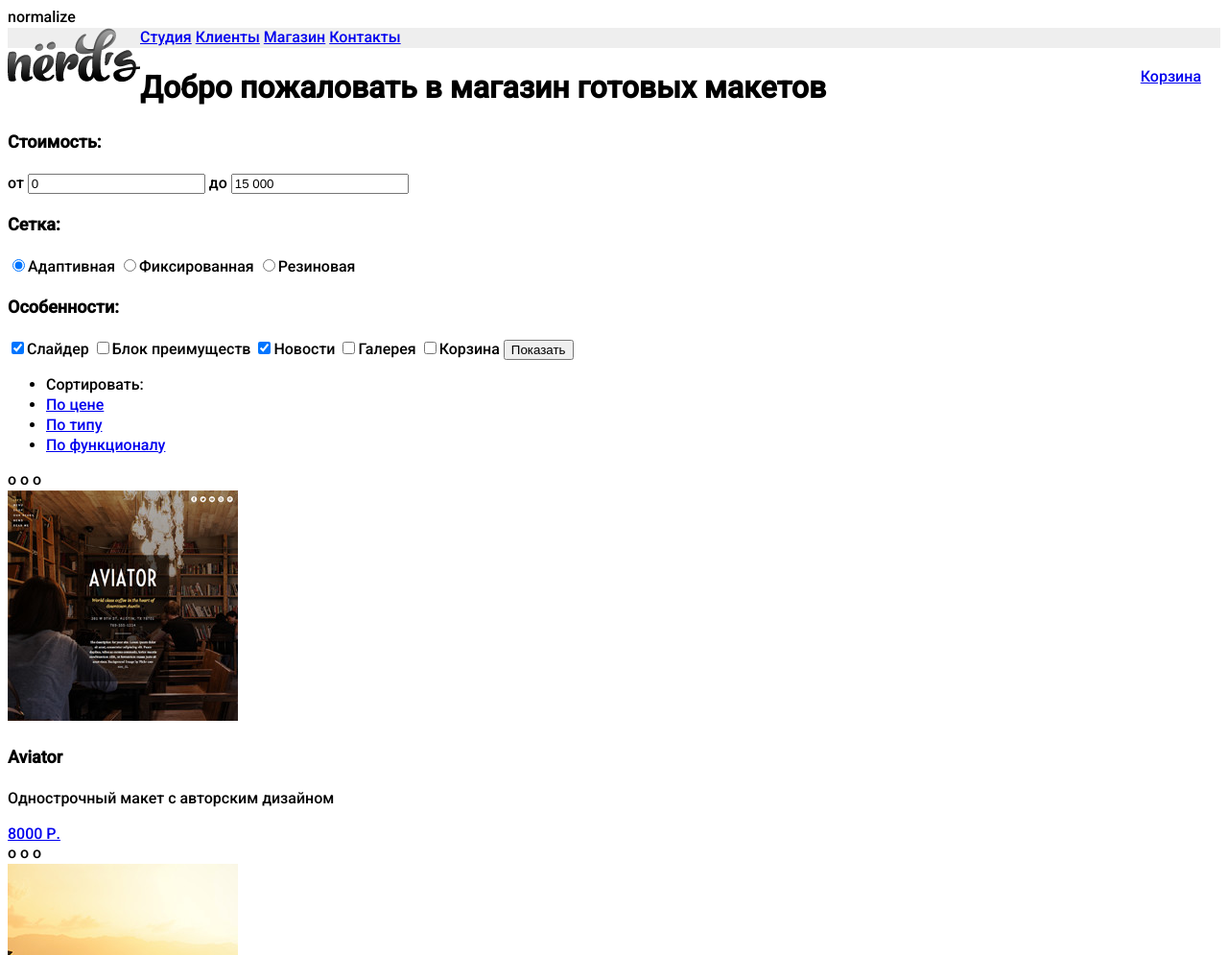
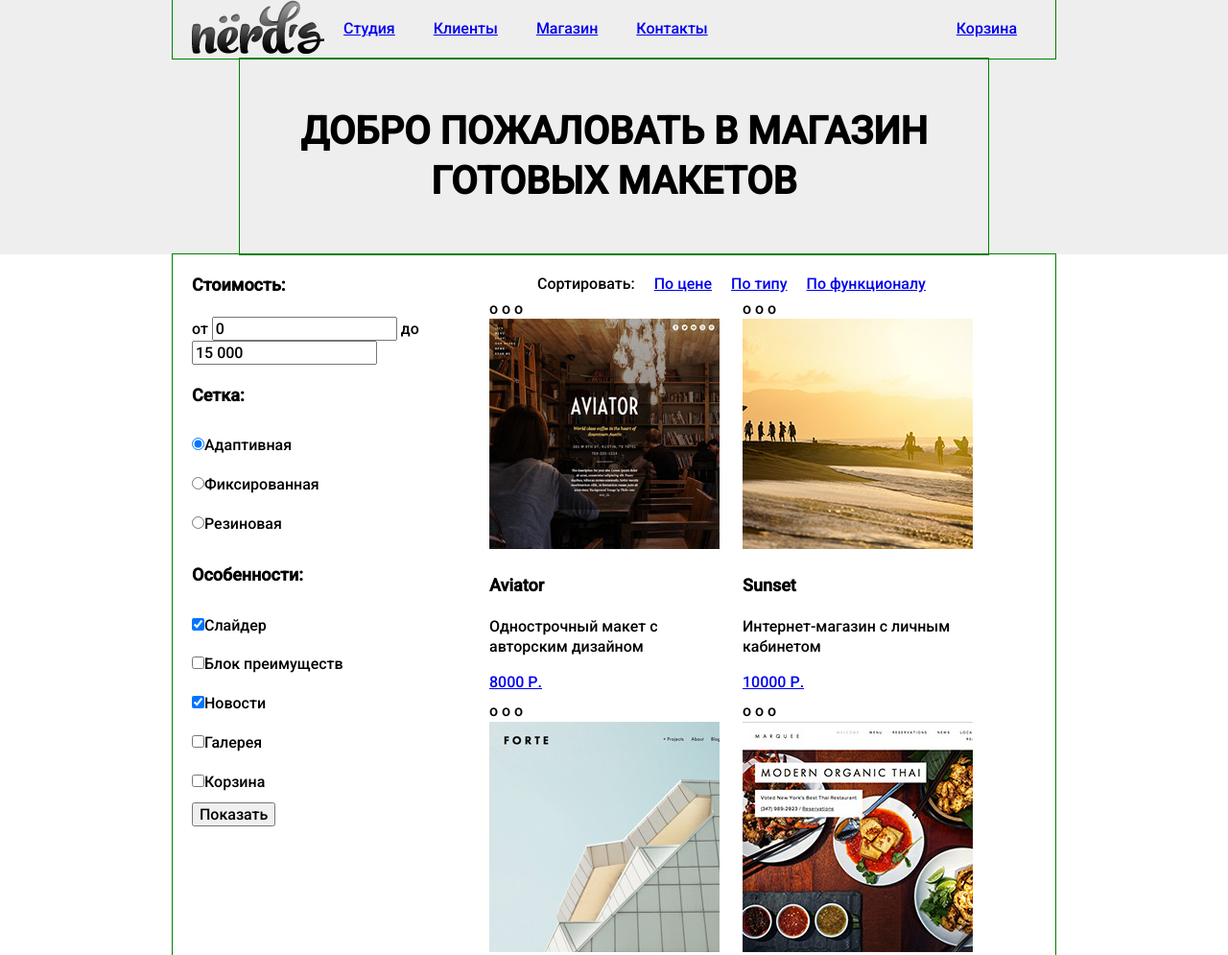
Before and after one commit to rikkihime/Nerds, a plain HTML site: page catalog.html in a window 1280 px wide. Shown: the top 995 px of the page at 96% size. Drawn offline with Linux system fonts and the light colour scheme.

Commit message:
сетка второй страницы доделана

```diff
--- a/catalog.html
+++ b/catalog.html
@@ -3,25 +3,35 @@
 	<head>
 		<title>Nerd's - Креативная веб-студия</title>
 		<meta charset="utf-8">
-        normalize
+        <link href="css/normalize.css" rel="stylesheet">
         <link href="https://fonts.googleapis.com/css?family=Roboto:500&amp;subset=latin,cyrillic" rel="stylesheet">
         <link href="css/style.css" rel="stylesheet">
 	</head>
 	<body>
+
 	    <header class="main-header">
-			<div>
-				<a class="logo" href="#">nerds.ru</a>
-				<nav>
-					<a href="#">Студия</a>
+
+            <div class="container clearfix">
+
+				<a class="logo" href="index.html">nerds.ru</a>
+
+				<nav class="main-navigation">
+
+					<a href="index.html">Студия</a>
 					<a href="#">Клиенты</a>
 					<a href="#">Магазин</a>
 					<a href="#">Контакты</a>
 				</nav>
+
 				<a class="cart" href="#">Корзина</a>
+
 			</div>
+
+            <h1 class="catalog-title container">Добро пожаловать в магазин готовых макетов</h1>
+
 		</header>
 
-		<h1 class="catalog-title">Добро пожаловать в магазин готовых макетов </h1>
+		<div class="container clearfix">
 
             <aside class="filters">
 
@@ -49,6 +59,8 @@
 
                     <h3 class="filters-title">Сетка:</h3>
 
+                    <div class="radio-filters">
+
                         <label>
                             <input type="radio" name="rb" value="radio1" checked>Адаптивная
                         </label>
@@ -58,6 +70,8 @@
                         <label>
                             <input type="radio" name="rb" value="radio3">Резиновая
                         </label>
+
+                    </div>
 
                     <h3 class="filters-title">Особенности:</h3>
 
@@ -85,7 +99,7 @@
 
             <div class="content">
 
-            <div class="sorting">
+                <div class="sorting clearfix">
 
                     <ul class="sorting-items">
                         <li>Сортировать:</li>
@@ -172,18 +186,22 @@
 
             </div>
 
+        </div>
+
 <!--        для карты-->
         <div class="map">
             <div class="our-contacts"> </div>
         </div>
 
         <footer>
-            <div class="center-algn">
+            <div class="center-align container clearfix">
                 <a class="button-soc vk" href="http://www.vk.com"></a>
                 <a class="button-soc fb" href="http://www.facebook.com"></a>
                 <a class="button-soc insta" href="http://instagram.com"></a>
-                <h3>Давайте дружить, это выгодно!<h3>
-                <p>Скидка 10% для друзей из социальных сетей</p>
+                <p>Давайте дружить, это выгодно!
+                <span>Скидка 10% для друзей из социальных сетей</span>
+                </p>
+
             </div>
         </footer>
 
--- a/css/style.css
+++ b/css/style.css
@@ -107,20 +107,10 @@ h3 {
     width: 240px;
 }
 
-header {
-
-}
-
-input {
-
-}
-
 .list-promo {
     list-style-type: none;
     padding-left: 0;
 }
-
-
 
 .partners-block a {
     float: left;
@@ -160,3 +150,62 @@ input {
 .center-align p span {
     font-size: 22px;
 }
+
+.catalog-title {
+    text-align: center;
+    font-size: 40px;
+    text-transform: uppercase;
+    padding: 50px 60px;
+    width: 660px;
+}
+
+.filters {
+    float: left;
+    width: 240px;
+    margin-right: 30px;
+    height: 1070px;
+}
+
+.filters label {
+    display: block;
+    padding: 10px 0;
+}
+
+.content {
+    width: 570px;
+    min-height: 1070px;
+    float: right;
+}
+
+.sorting-items li {
+/*    display: inline;*/
+    float: left;
+    list-style-type: none;
+    padding: 5px 10px;
+
+}
+
+.sorting-items .sorting-btn {
+    float: right;
+    padding: 5px 10px;
+
+}
+
+.icon-down {
+    background-color: green;
+    width: 5px;
+    height: 5px;
+}
+
+.icon-up {
+    background-color: yellow
+    width: 5px;
+    height: 5px;
+}
+
+.item {
+    display: inline-block;
+    width: 240px;
+    min-height: 275px;
+    margin: 0 20px 10px 0;
+}
```
Also changed, not shown: index.html (+3 -2 lines). Lines whose indentation alone changed are shown as unchanged.
